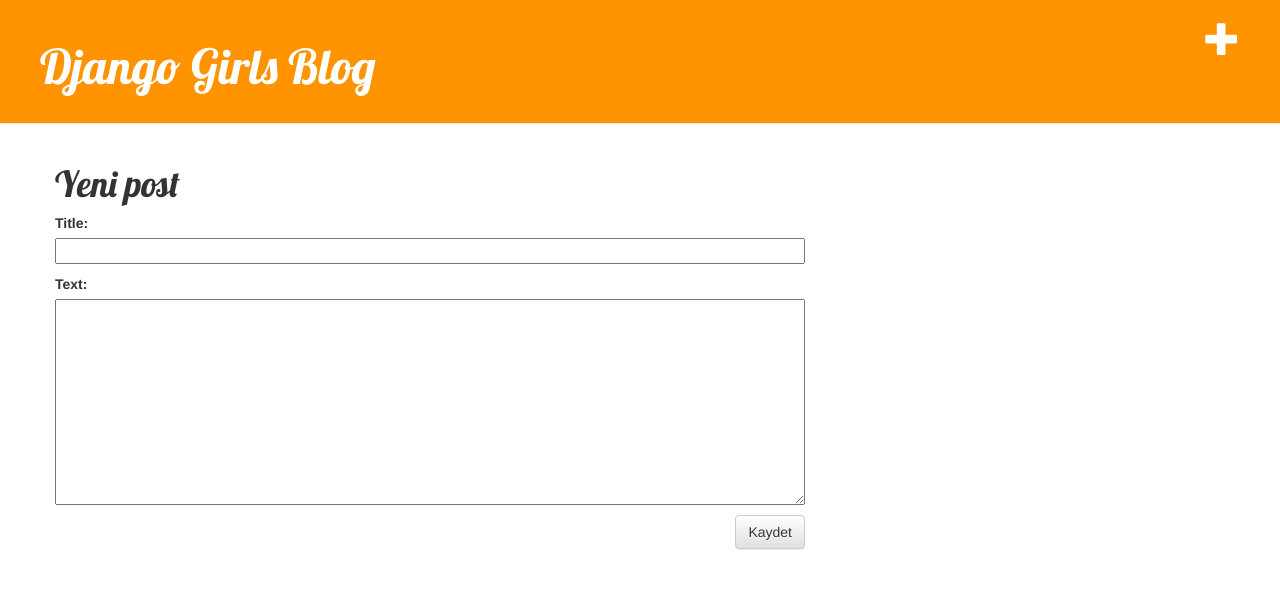
After one commit to piarzu/benim-blo-um, a Django app: page /post/new/ in a window 1280 px wide. The commit adds this page. Shown: the top 589 px of the page. Run offline with Django 3.2, Linux system fonts and the light colour scheme; some libraries are stand-ins or nearby versions.

Commit message:
html bitti

```diff
--- /dev/null
+++ b/blog/forms.py
@@ -0,0 +1,9 @@
+from django import forms
+
+from .models import Post
+
+class PostForm(forms.ModelForm):
+
+    class Meta:
+        model = Post
+        fields = ('title', 'text',)
--- a/blog/static/css/blog.css
+++ b/blog/static/css/blog.css
@@ -1,8 +1,14 @@
+
+
+h1 a {
+    color: #FCA205;
+}
+
+
 h1 a {
     color: #FCA205;
     font-family: 'Lobster';
 }
-
 .page-header {
     background-color: #ff9400;
     margin-top: 0;
--- a/blog/templates/blog/base.html
+++ b/blog/templates/blog/base.html
@@ -9,7 +9,9 @@
     </head>
     <body>
         <div class="page-header">
+            <a href="{% url 'post_new' %}" class="top-menu"><span class="glyphicon glyphicon-plus"></span></a>
             <h1><a href="/">Django Girls Blog</a></h1>
+
         </div>
         <div class="content container">
             <div class="row">
--- /dev/null
+++ b/blog/templates/blog/post_edit.html
@@ -0,0 +1,9 @@
+{% extends 'blog/base.html' %}
+
+{% block content %}
+    <h1>Yeni post</h1>
+    <form method="POST" class="post-form">{% csrf_token %}
+        {{ form.as_p }}
+        <button type="submit" class="save btn btn-default">Kaydet</button>
+    </form>
+{% endblock %}
--- a/blog/templates/blog/post_list.html
+++ b/blog/templates/blog/post_list.html
@@ -1,11 +1,13 @@
 {% extends 'blog/base.html' %}
 
+{% block content %}
     {% for post in posts %}
         <div class="post">
             <div class="date">
                 {{ post.published_date }}
             </div>
-        <h1><a href="">{{ post.title }}</a></h1>
+            <h1><a href="{% url 'post_detail' pk=post.pk %}">{{ post.title }}</a></h1>
             <p>{{ post.text|linebreaksbr }}</p>
         </div>
     {% endfor %}
+{% endblock %}
--- a/blog/urls.py
+++ b/blog/urls.py
@@ -1,5 +1,8 @@
 from django.urls import path
 from . import views
+
 urlpatterns = [
     path('', views.post_list, name='post_list'),
+    path('post/<int:pk>/', views.post_detail, name='post_detail'),
+    path('post/new/', views.post_new, name='post_new'),
 ]
--- a/blog/views.py
+++ b/blog/views.py
@@ -1,7 +1,25 @@
-from django.shortcuts import render
+from django.shortcuts import render, get_object_or_404, redirect
 from django.utils import timezone
 from .models import Post
+from .forms import PostForm
+
 
 def post_list(request):
     posts = Post.objects.all()
     return render(request, 'blog/post_list.html', {'posts': posts})
+
+def post_detail(request, pk):
+    post = get_object_or_404(Post, pk=pk)
+    return render(request, 'blog/post_detail.html', {'post': post})
+def post_new(request):
+    if request.method == "POST":
+        form = PostForm(request.POST)
+        if form.is_valid():
+            post = form.save(commit=False)
+            post.author = request.user
+            post.published_date = timezone.now()
+            post.save()
+            return redirect('post_detail', pk=post.pk)
+    else:
+        form = PostForm()
+    return render(request, 'blog/post_edit.html', {'form': form})
--- a/mysite/settings.py
+++ b/mysite/settings.py
@@ -20,7 +20,7 @@
 # See https://docs.djangoproject.com/en/2.2/howto/deployment/checklist/
 
 # SECURITY WARNING: keep the secret key used in production secret!
-SECRET_KEY = '#*885p1kyt$u1%9v8#33l$y_07#6+kin7i&_v5c@0@7labltop'
+SECRET_KEY = '!hh2u1!oy^(4_udcf!=qtfmp=35w7@qtq24mimey_w=enlfqev'
 
 # SECURITY WARNING: don't run with debug turned on in production!
 DEBUG = True
@@ -37,7 +37,7 @@
     'django.contrib.sessions',
     'django.contrib.messages',
     'django.contrib.staticfiles',
-    'blog'
+    'blog',
 ]
 
 MIDDLEWARE = [
@@ -120,4 +120,4 @@
 
 STATIC_URL = '/static/'
 STATIC_ROOT = os.path.join(BASE_DIR, 'static')
-ALLOWED_HOSTS = ['127.0.0.1', '.pythonanywhere.com', 'localhost']
+ALLOWED_HOSTS = ['127.0.0.1', '.pythonanywhere.com','localhost']
--- a/mysite/urls.py
+++ b/mysite/urls.py
@@ -13,8 +13,8 @@
     1. Import the include() function: from django.urls import include, path
     2. Add a URL to urlpatterns:  path('blog/', include('blog.urls'))
 """
+from django.urls import path, include
 from django.contrib import admin
-from django.urls import path, include
 
 urlpatterns = [
     path('admin/', admin.site.urls),
```
Also changed, not shown: blog/models.py (+9 -6 lines), blog/templates/blog/post_detail.html (added, +13 -0 lines), blog/admin.py (line endings or trailing spaces), db.sqlite3. Lines whose indentation alone changed are shown as unchanged.
